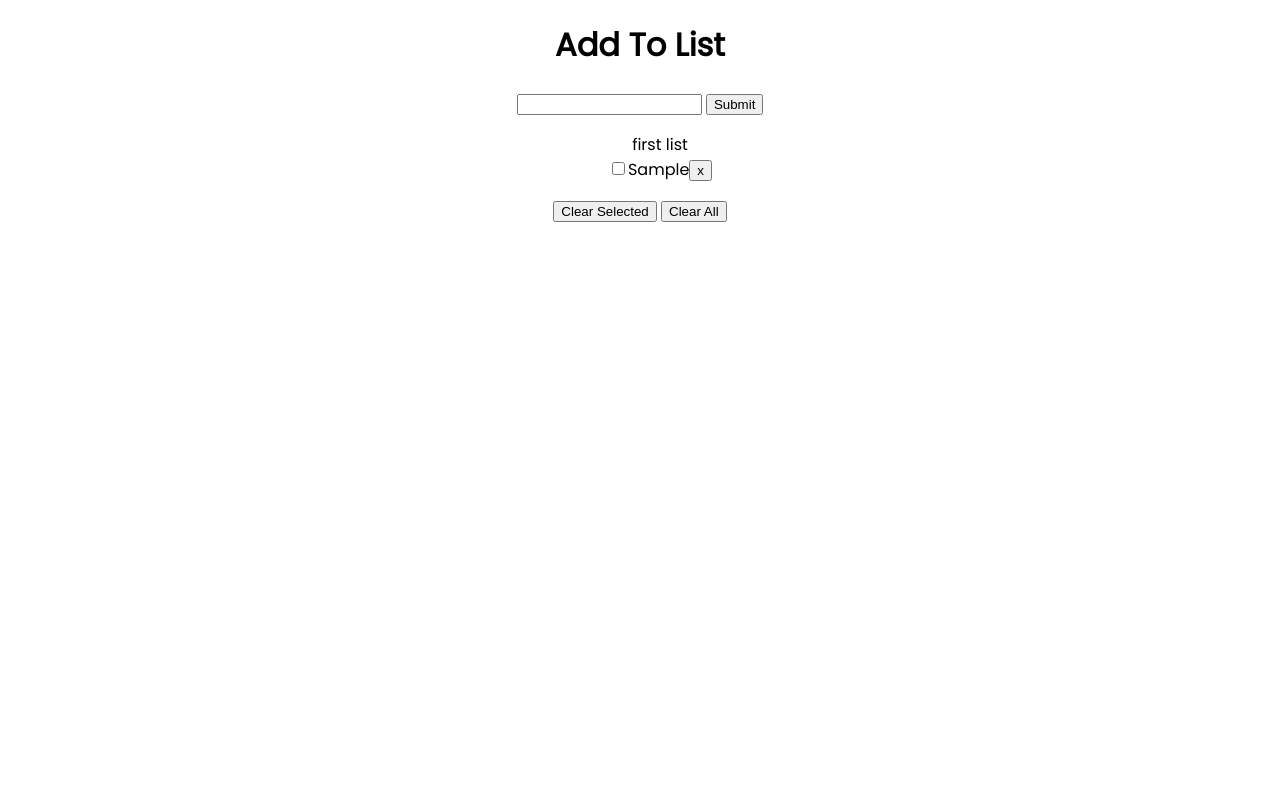
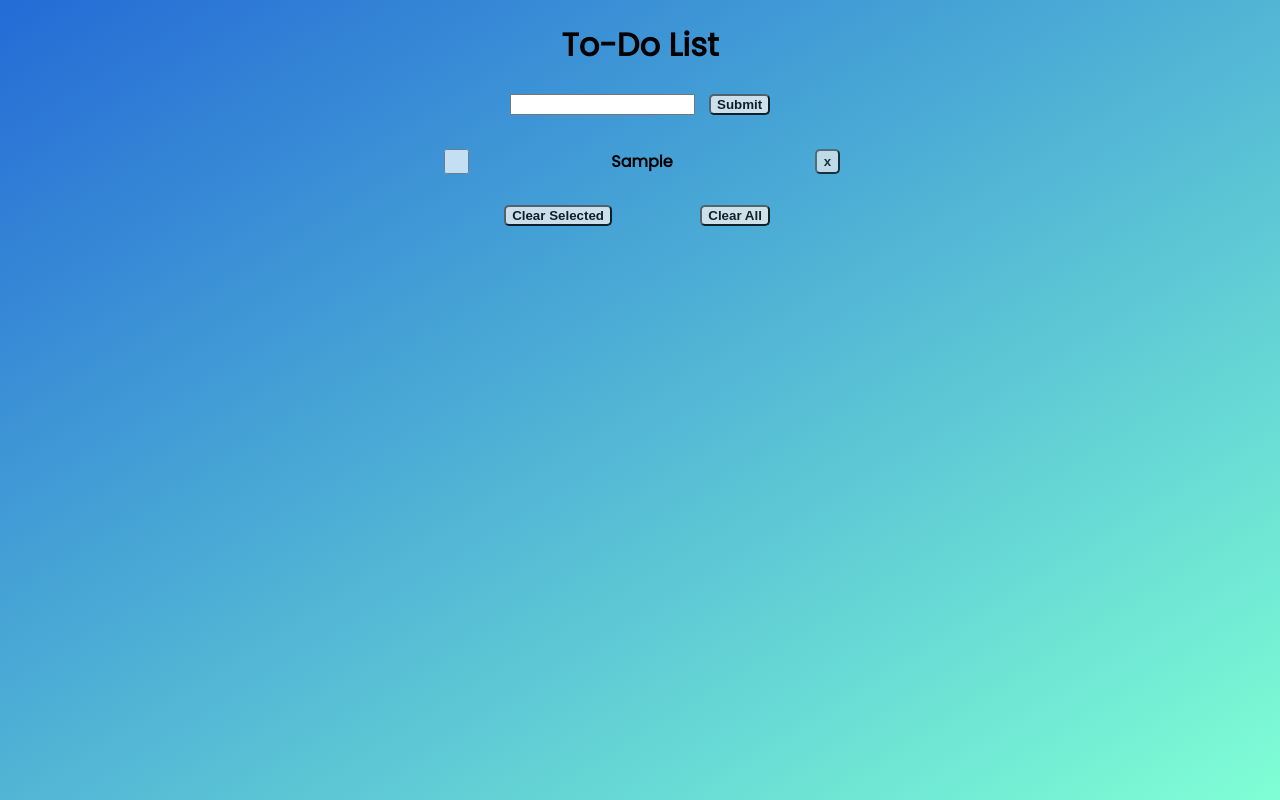
Before and after one commit to jmokate/to-do-app, a plain HTML site: page index.html in a window 1280 px wide. Both pictures are taken after typing "Sample" into the empty fields and a click on the input 734 px from the left and 104 px from the top of the page. Drawn offline with Linux system fonts and the light colour scheme.

Commit message:
app functional and styled

```diff
--- a/index.html
+++ b/index.html
@@ -8,16 +8,14 @@
     <title>To-Do Application</title>
   </head>
   <body>
-    <h1 id="header">Add To List</h1>
+    <h1 id="header">To-Do List</h1>
     <form action="" id="form">
       <input type="text" id="text-input" />
       <input type="submit" id="submitBtn" />
     </form>
 
     <div id="todo-container">
-      <ul id="todo-list">
-        <li class="checked-list-item unchecked-list-item">first list</li>
-      </ul>
+      <ul id="todo-list"></ul>
       <input type="button" id="clearSelected" value="Clear Selected" />
       <input type="button" id="clearAll" value="Clear All" />
     </div>
--- a/main.js
+++ b/main.js
@@ -1,6 +1,5 @@
 (function() {
   const formEl = document.querySelector("form");
-  const submitItem = document.querySelector("#submitBtn"); // submit button
   const ulEl = document.querySelector("#todo-list"); // the ul for the todolist
   const clearSelect = document.querySelector("#clearSelected");
   const clearAll = document.querySelector("#clearAll");
@@ -16,10 +15,14 @@
     //function variables
     const userInput = document.querySelector("#text-input").value; // gets user input
     const addToDoItem = document.createElement("li"); // create li
+
     const deleteBtn = document.createElement("button"); // create delete btn
     deleteBtn.textContent = "x"; // delete btn text
+    deleteBtn.className = "delete-btn";
+
     const checkBox = document.createElement("input"); // create checkbox
     checkBox.setAttribute("type", "checkbox"); // checkbox attributes
+    checkBox.className = "check-box";
 
     //add checkbox chunk
     addToDoItem.appendChild(checkBox);
@@ -92,17 +95,18 @@
     savedStorage.forEach(function(item) {
       //storage variables
       const storageLiEl = document.createElement("li");
+      storageLiEl.className = "list-item";
+
       const storageDeleteBtn = document.createElement("button");
       storageDeleteBtn.textContent = "x";
+      storageDeleteBtn.className = "delete-btn";
+
       const storageCheckBox = document.createElement("input");
       storageCheckBox.setAttribute("type", "checkbox");
-
-      //adding list items
-      ulEl.appendChild(storageLiEl);
-      storageLiEl.appendChild(document.createTextNode(item));
-      storageLiEl.appendChild(storageCheckBox);
+      storageCheckBox.className = "check-box";
 
       //storage checkboxes
+      storageLiEl.appendChild(storageCheckBox);
       storageCheckBox.addEventListener("click", function() {
         if (storageCheckBox.checked) {
           storageLiEl.className = "checked-list-item";
@@ -110,6 +114,10 @@
         }
         storageLiEl.className = "unchecked-list-item";
       });
+
+      //adding list items
+      ulEl.appendChild(storageLiEl);
+      storageLiEl.appendChild(document.createTextNode(item));
 
       //storage delete buttons
       storageLiEl.appendChild(storageDeleteBtn);
--- a/style.css
+++ b/style.css
@@ -1,18 +1,84 @@
 @import url("https://fonts.googleapis.com/css?family=Poppins&display=swap");
+
+html {
+  height: 100%;
+}
 
 body {
   font-family: "Poppins", sans-serif;
   text-align: center;
+  background-image: linear-gradient(
+    to bottom right,
+    rgb(36, 107, 214),
+    aquamarine
+  );
+  background-repeat: no-repeat;
+  background-size: 100% 100%;
 }
 
 ul {
   list-style: none;
+  display: flex;
+  flex-direction: column;
+  width: 400px;
+  padding-left: 0;
+  margin: auto;
+  margin-top: 15px;
+  margin-bottom: 25px;
+  /* opacity: 0.9; */
+}
+
+li {
+  font-weight: 700;
+  display: flex;
+  align-items: center;
+  padding-top: 15px;
+}
+
+.check-box {
+  width: 25px;
+  height: 25px;
+  margin-right: auto;
+  opacity: 0.7;
+  border: 1px solid;
+  outline: none;
+  border-radius: 50%;
+}
+
+.delete-btn {
+  height: 25px;
+  width: 25px;
+  margin-left: auto;
+  opacity: 0.7;
+  font-weight: 700;
+
+  border-radius: 5px;
 }
 
 .checked-list-item {
   text-decoration: line-through;
+  color: red;
 }
 
 .unchecked-list-item {
   text-decoration: none;
 }
+
+#clearSelected,
+#clearAll,
+#submitBtn {
+  opacity: 0.8;
+  font-weight: 600;
+  border-radius: 5px;
+  margin-left: 10px;
+}
+
+#clearSelected {
+  position: relative;
+  right: 45px;
+}
+
+#clearAll {
+  position: relative;
+  left: 29px;
+}
```
